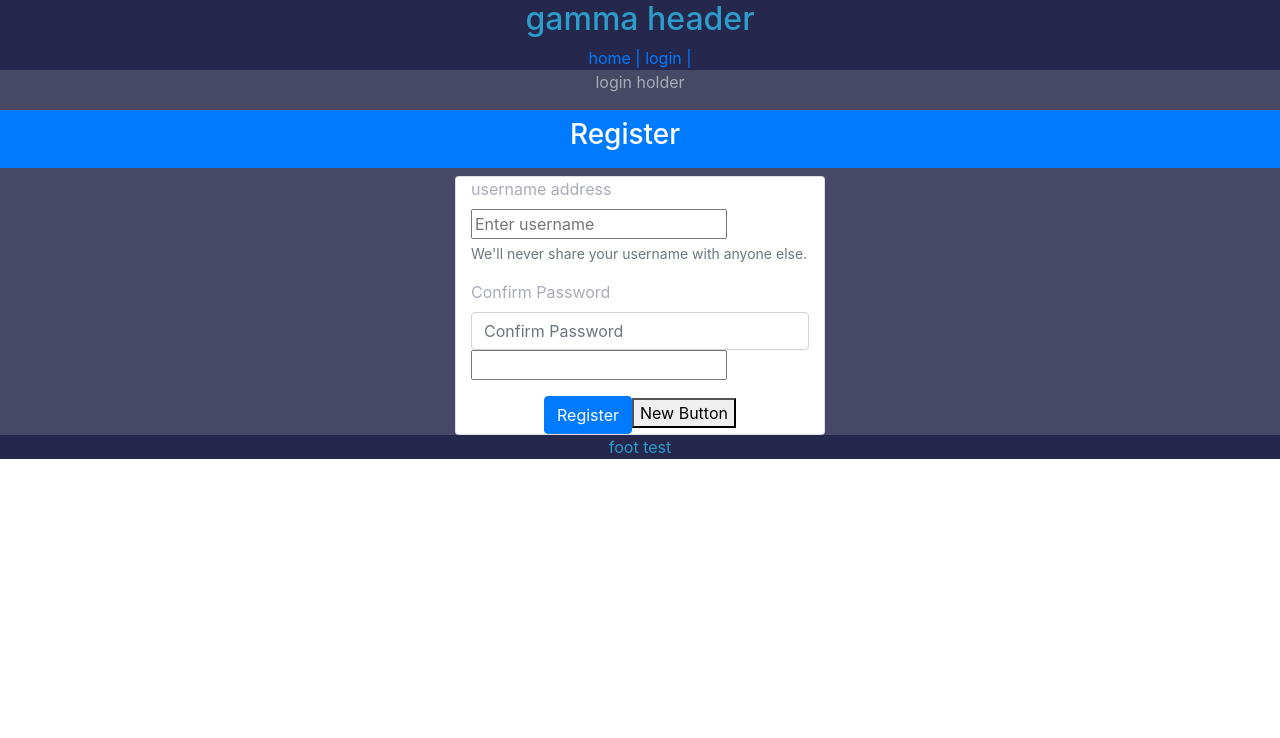
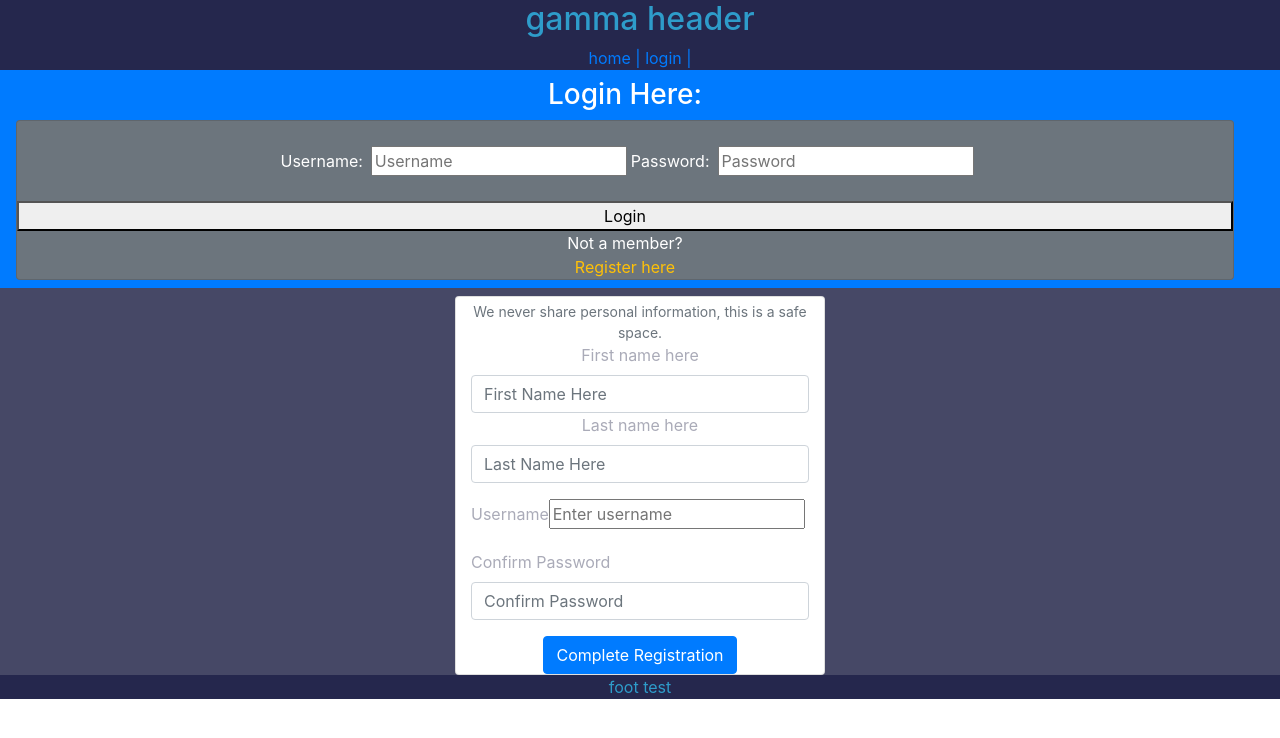
Before and after one commit to GA-SEIR1130-group-projects/gamma-frontend, a React (Create React App) app: page /login in a window 1280 px wide. Shown: the top 738 px of the page. Built offline with nearby package versions, Linux system fonts and the light colour scheme.

Commit message:
fixed capitalization error when logging in, improved code

```diff
--- a/src/Components/Login.jsx
+++ b/src/Components/Login.jsx
@@ -1,21 +1,16 @@
+import Log from "./login/Header"
 import React from "react";
-import Log from "./login/Header"
 import RegistrationForm from "./login/RegistrationForm"
-import { BrowserRouter as Router, Switch, Route} from "react-router-dom"
+import { BrowserRouter as Router, Switch} from "react-router-dom"
 
 export default function Login() {
   return (
     <Router>
       <div className="App" >
-        <p>login holder</p>
         <Log/>
 
         <div className="container d-flex align-items-center flex-column" >
-          <Switch>
-            {/* <Route exact path="/" > */}
               <RegistrationForm/>
-            {/* </Route> */}
-          </Switch>
         </div>
       </div>
     </Router>
--- a/src/Components/login/Header.jsx
+++ b/src/Components/login/Header.jsx
@@ -1,9 +1,84 @@
-import React from "react"
+import React, { useState } from "react"
+import { Link } from "react-router-dom"
+import axois from "axios"
+
 export default function Header() {
+    const [signIn, setSign] = useState({
+        username: "",
+        password: ""
+    })
+
+    console.log(signIn)
+    const Signin = () => {
+        console.log("Starting login...")
+        axois.post("http://localhost:2010/users/login", signIn)
+        .then(res => {
+            console.log(res.data)
+            console.log("Signin complete")
+        })
+    }
+
+    // const handleUsername = event => {
+    //     const userInput = event.target.value
+    //     setSign(prevState => {
+    //         return {
+    //             ...prevState,
+    //             username: userInput
+    //         }
+    //     })
+    // }
+
+    const handlePassword = event => {
+        const userInput = event.target.value
+        setSign(prevState => {
+            return {
+                ...prevState,
+                password: userInput
+            }
+        })
+    }
+
+    const handleChange = event => {
+        const {id , value} = event.target
+        setSign(prestate => ({
+            ...prestate,
+            [id] : value
+        }))
+    }
+
     return(
         <nav className="navbar navbar-dark bg-primary" >
-            <div className="row col-12 d-flex justify-content-center text-white">
-                <span className="h3" >Register</span>
+            <div className="row col-12 flex-column justify-content-center text-white">
+                <span className="h3" >Login Here:</span>
+                <div className="card login-card hv-center bg-secondary d-flex justify-content-center">
+                    <form className=" p-2 m-3">
+                        <label className="m-1 mr-2">Username:</label>
+                        <input type="text"
+                                id="username"
+                                placeholder="Username"
+                                onChange={handleChange}
+                        />
+
+                        <label className="m-1 mr-2">Password:</label>
+                        <input type="password"
+                                id="password"
+                                placeholder="Password"
+                                onChange={handleChange}
+
+                        />
+
+                    </form>
+                    <button
+                        className="d-flex justify-content-center"
+                        onClick={Signin}
+                    >
+                        Login
+                    </button>
+                    Not a member? <Link to={"/Register"} className="text-warning">
+                        Register here
+                    </Link>
+                </div>
+
             </div>
         </nav>
     )
--- a/src/Components/login/RegistrationForm.jsx
+++ b/src/Components/login/RegistrationForm.jsx
@@ -1,106 +1,100 @@
 import React, {useState} from "react"
-const axios = require('axios');
+// const axios = require('axios');
+import axios from "axios"
 
 
-console.log("Hello this is working, revised")
 export default function RegistrationForm() {
-    const url = "https://finsta-v2.herokuapp.com/api/users"
-    const [Username, setUser] = useState("")
-    const [Password, setPassword] = useState("")
-    const [somedata, setData] = useState([])
-    console.log("Hello this is working2")
+    const [info, setInfo] = useState({
+        firstname: "",
+        lastname: "",
+        username: "",
+        password: ""
+    })
+    console.log("This is working")
 
 
+    const clicked = () => {
+        console.log("clicked")
+    }
     const handleSubmitClick = e => {
+        clicked()
         e.preventDefault()
-        if(Password === Password.confirmPassword) {
-            sendDetailsToServer()
-        }
-        //  else {
-        //     props.showError("Passwords do not match")
-        // }
-    }
-    const clicked = () => {
-        console.log(clicked)
+        sendDetailsToServer()
+
     }
 
+    console.log(info)
     const sendDetailsToServer = () => {
-        console.log("clicked")
-        if(Username.length && Password.length) {
-            // props.showError(null)
-            const payload={
-                "username":Username,
-                "password":Password,
-            }
-            const url2 = "http://localhost:2000/users"
-            axios.post(url2, payload)
-            console.log("some new text")
-                .then(function(res) {
-                    if(res.status === 200) {
-                        setPassword(obj => ({
-                            ...obj,
-                            "successMessage": "Registration successful. Redirecting to home page..."
-                        }))
-                    console.log(Password)
-                    // props.showError(null)
-                    }
-                    //  else {
-                    //     props.showError("an error has ocurred")
-                    // }
-                })
-                .catch(function(err) {
-                    console.log(err)
-                })
-        } else {
-            // props.showError("Please enter valid username and password")
-        }
+        console.log("Starting process...")
+
+        if(info.firstname.length && info.lastname.length && info.username.length && info.password.length) {
+            console.log("Connecting to url")
+            axios.post("http://localhost:2000/users", info)
+            .then(res => {
+                console.log(res)
+            }, err => {
+                console.log(err)
+            })
+}
     }
 
-    const handleUsername = event => {
-        const userInput = event.target.value.toLowerCase()
-        setUser(userInput)
+    const handleChange = event => {
+        const {id , value} = event.target
+        setInfo(prestate => ({
+            ...prestate,
+            [id] : value
+        }))
     }
 
-    const handlePassword = event => {
-        const userInput = event.target.value.toLowerCase()
-        setPassword(userInput)
-    }
 
     return(
         <div className="card col-12 col-lg-4 login-card mt-2 hv-center" >
             <form>
+            <small id="usernameHelp" className="form-text text-muted" >We never share personal information, this is a safe space.</small>
+
+                <div className="form-group">
+                    <label htmlFor="Fname">First name here</label>
+                    <input type="text"
+                           className="form-control"
+                           id="firstname"
+                           placeholder="First Name Here"
+                           onChange={handleChange}
+                    />
+                    <label htmlFor="Lname">Last name here</label>
+                    <input type="text"
+                           className="form-control"
+                           id="lastname"
+                           placeholder="Last Name Here"
+                           onChange={handleChange}
+                    />
+                </div>
                 <div className="form-group text-left" >
-                    <label htmlFor="exampleinputusername">username address</label>
-                    <input type="username"
+                    <label htmlFor="exampleinputusername">Username </label>
+                    <input type="text"
                            className="form-conrol"
                            id="username"
                            aria-describedby="usernameHelp"
                            placeholder="Enter username"
-                           value={Username}
-                           onChange={handleUsername}
+                        //    value={Username}
+                           onChange={handleChange}
                     />
-                    <small id="usernameHelp" className="form-text text-muted" >We'll never share your username with anyone else.</small>
                 </div>
                 <div className="form-group text-left">
                     <label htmlFor="exampleinputPassword">Confirm Password</label>
-                    <input type="text"
+                    <input type="password"
                            className="form-control"
-                           id="confirmPassword"
+                           id="password"
                            placeholder="Confirm Password"
-                           value={Password}
-                           onChange={handlePassword}
-                    />
-                    <input type="text"
-                            value={Password}
+                        //    value={Password}
+                           onChange={handleChange}
                     />
                 </div>
                 <button type="submit"
                         className="btn btn-primary"
                         onClick={handleSubmitClick}
                 >
-                    Register
+                    Complete Registration
                 </button>
-                <button onClick={clicked} >New Button</button>
             </form>
         </div>
     )
```
